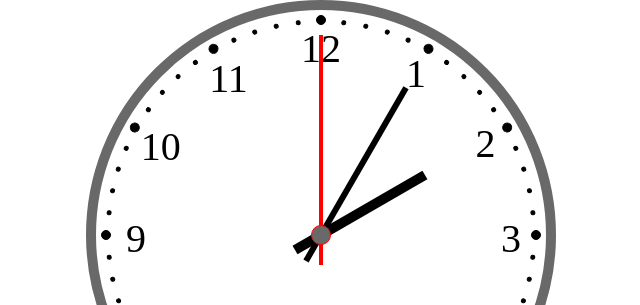
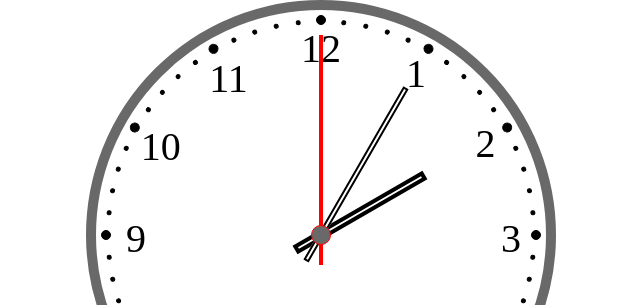
Before and after one commit to RadAtanasov/Clock, a website: page index.html in a window 1280 px wide. Shown: the top 305 px of the page, without its empty margins (319-959 px from the left). Drawn offline with Linux system fonts and the light colour scheme.

Commit message:
all arounds

```diff
--- a/assets/css/styles.css
+++ b/assets/css/styles.css
@@ -13,7 +13,9 @@
 .hour_hand{
   width: 10px;
   height: 150px;
-  background-color: #000;
+  box-sizing: border-box;
+  background-color: #fff;
+  border: 4px solid #000;
   position: absolute;
   top:50%;
   left: 50%;
@@ -26,7 +28,9 @@
 .minute_hand{
   width: 6px;
   height: 200px;
-  background-color: #000;
+  box-sizing: border-box;
+  background-color: #fff;
+  border: 2px solid #000;
   position: absolute;
   top:50%;
   left: 50%;
```
